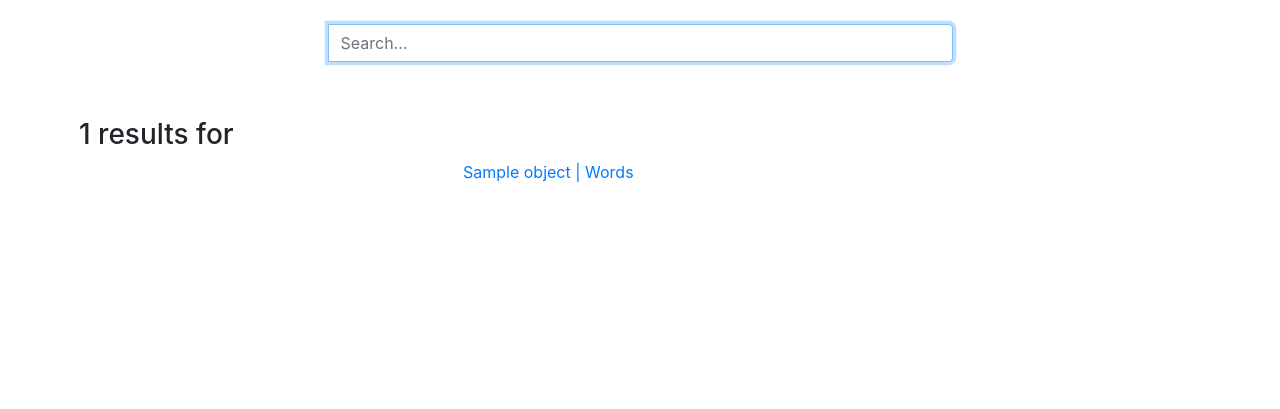
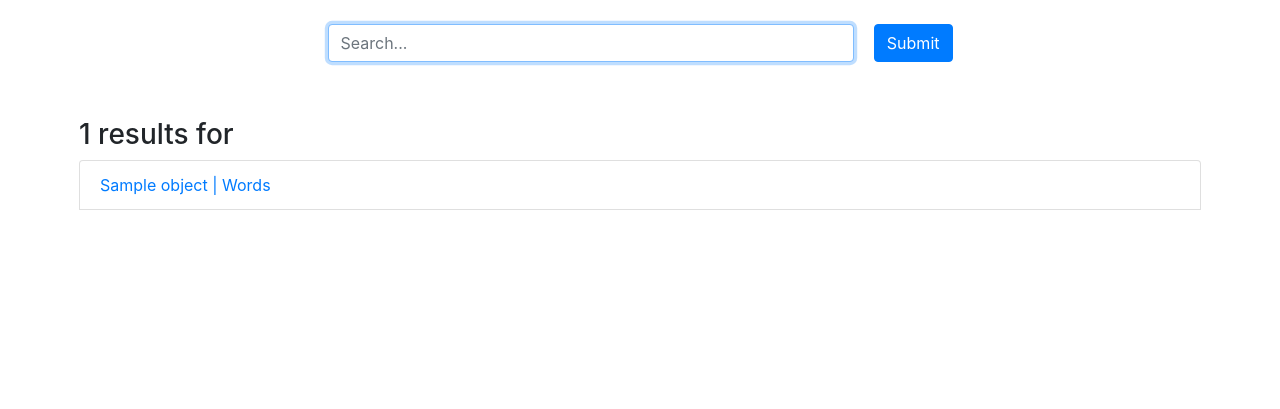
Before and after one commit to csyager/greeklink-core, a Django app: template core/templates/core/search.html in a window 1280 px wide. Shown: the part 56-465 px from the top of the page. Run offline with Django 3.2, Linux system fonts and the light colour scheme; tables that the repository leaves empty hold one stand-in row (values such as "Sample post"); the template is opened without the code that fills it: values that come from a table or form of the project are taken from there, most other values are stand-ins (such as "Sample title", 1, 10 or a date in 2020); some libraries are stand-ins or nearby versions.

Commit message:
style fix for the results list

```diff
--- a/core/templates/core/search.html
+++ b/core/templates/core/search.html
@@ -9,7 +9,8 @@
             <span class="input-group-addon cfe-nav" style='color:#000'>
                 <i class="fa fa-search" aria-hidden="true"></i>
             </span>
-            <input type="text" name="query" data-toggle="popover" data-placement="bottom" data-content="Press enter to search" class="form-control cfe-nav mt-0 py-3" placeholder="Search..." value="" style="" data-original-title="" title="" autofocus="autofocus">
+            <input type="text" name="query" data-toggle="popover" data-placement="bottom" data-content="Press enter to search" class="form-control cfe-nav mt-0 py-3 rounded" placeholder="Search..." value="" style="" data-original-title="" title="" autofocus="autofocus">
+            <button type="submit" name="submit" class="btn btn-primary" style="margin-left: 20px">Submit</button>
         </div>
 
     </form>
@@ -30,51 +31,33 @@
         </div>
     </div>
 
-
+    <ul class="list-group">
     {% for object in object_list %}
+        <li class="list-group-item">
             {% with object|get_class as klass %}
             {% if klass == 'SocialEvent' %}
-            <div class='row'>
-                <div class='col-12'>
-                    Social Event: <a href='social_event{{ object.id }}'>{{ object.name }}</a>
-                </div>
-            </div>
+                <b>Social Event:</b> <a href='social_event{{ object.id }}'>{{ object.name }}</a>
             {% elif klass == 'Announcement' %}
-            <div class='row'>
-                <div class='col-12'>
-                    Annoucement: <a href='{{ object.target }}'>{{ object.title }}</a>
+                <b>Annoucement:</b> <a href='{{ object.target }}'>{{ object.title }}</a>
                 <p style = 'margin-left: 40px'>
                     {{object.body}}
                 </p>
-                </div>
-            </div>
+
             {% elif klass == 'ResourceLink' %}
-            <div class='row'>
-                <div class='col-12'>
-                    Resource Link: <a href='{{ object.url }}'>{{ object.name }}</a>
+                <b>Resource Link:</b> <a href='{{ object.url }}'>{{ object.name }}</a>
                 <p style = 'margin-left: 40px'>
                     {{object.description}}
                 </p>
-                </div>
-            </div>
+
             {% elif klass == 'ResourceFile' %}
-            <div class='row'>
-                <div class='col-12'>
-                    Resource File: <a href='{{ object.file.url }}'>{{ object.name }}</a>
+                <b>Resource File:</b> <a href='{{ object.file.url }}'>{{ object.name }}</a>
                 <p style = 'margin-left: 40px'>
                     {{object.description}}
                 </p>
-                </div>
-            </div>
-
             {% else %}
-            <div class='row'>
-                <div class='col-12 col-lg-8 offset-lg-4'>
                 <a href='{{ object.get_absolute_url }}'>{{ object }} | {{ object|get_class }}</a>
-                </div>
-            </div>
             {% endif %}
-
+        </li>
         {% endwith %}
 
     {% empty %}
```
Lines whose indentation alone changed are shown as unchanged.
